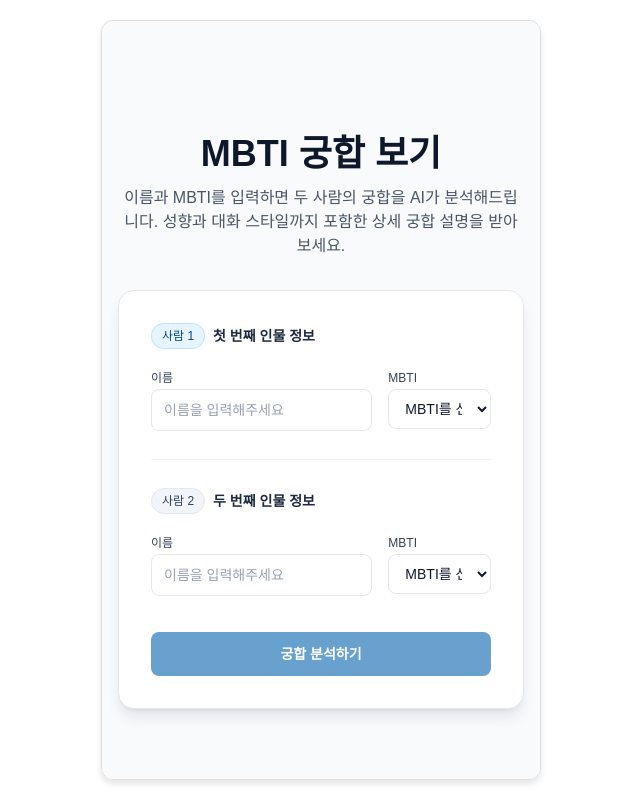
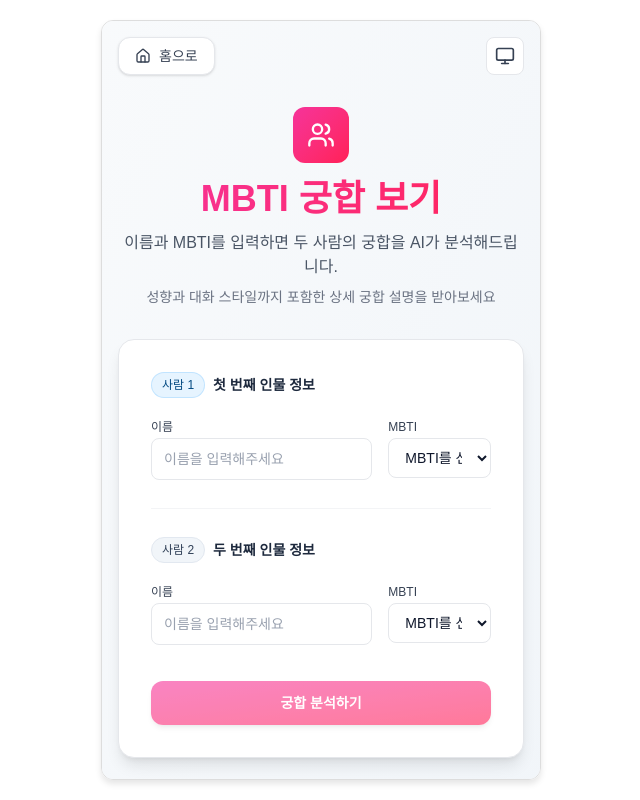
Before and after one commit to KNOCK-KNU/KNOCK-KNU_FE, a Next.js app: page /mbti in a window 1280 px wide. Shown: the whole page, without its empty margins (319-959 px from the left). Built offline with nearby package versions, Linux system fonts and the light colour scheme.

Commit message:
Refactor: UI 통일, 주요 버튼 위치 변경

```diff
--- a/src/app/map/page.tsx
+++ b/src/app/map/page.tsx
@@ -5,6 +5,9 @@ import { KakaoMap } from '@/components/KakaoMap';
 import { StoreSearchBar } from '@/components/StoreSearchBar';
 import { StoreDetailOverlay } from '@/components/StoreDetailOverlay';
 import { Store, DoorType, StoreModifier, StoreCategory } from '@/types/store';
+import { MapPin, Home } from 'lucide-react';
+import { ThemeToggle } from '@/components/theme-toggle';
+import { useRouter } from 'next/navigation';
 
 const DOOR_OPTIONS: DoorType[] = [
   '쪽문',
@@ -120,6 +123,7 @@ const MOCK_STORES: Store[] = [
 ];
 
 export default function MapPage() {
+  const router = useRouter();
   const [search, setSearch] = useState('');
   const [doorFilter, setDoorFilter] = useState<DoorType | 'ALL'>('ALL');
   const [modifierFilter, setModifierFilter] = useState<StoreModifier | 'ALL'>(
@@ -185,18 +189,47 @@ export default function MapPage() {
     setShowResults(false); // ✅ 결과 클릭 시 닫기
   }, []);
 
+  const handleBackToHome = () => {
+    router.push('/');
+  };
+
   return (
-    <div className="min-h-screen flex items-center justify-center bg-slate-50 dark:bg-slate-950">
-      <div className="w-full max-w-5xl">
+    <div className="min-h-screen bg-gradient-to-br from-slate-50 to-slate-100 dark:from-slate-900 dark:to-slate-800">
+      {/* Compact Header with Back Button */}
+      <div className="pt-4 px-4 pb-4">
+        <div className="max-w-5xl mx-auto flex items-center justify-between">
+          <button
+            onClick={handleBackToHome}
+            className="flex items-center gap-2 px-4 py-2 rounded-xl bg-white dark:bg-slate-800 border border-gray-200 dark:border-slate-700 shadow-sm active:scale-95 transition-transform"
+          >
+            <Home className="w-4 h-4 text-gray-700 dark:text-gray-300" />
+            <span className="text-sm font-medium text-gray-700 dark:text-gray-300">홈으로</span>
+          </button>
+
+          <div className="flex items-center gap-3">
+            <div className="w-10 h-10 rounded-lg bg-gradient-to-br from-blue-500 to-cyan-500 flex items-center justify-center">
+              <MapPin className="w-5 h-5 text-white" />
+            </div>
+            <h1 className="text-2xl font-bold bg-gradient-to-r from-blue-500 to-cyan-500 bg-clip-text text-transparent">
+              주변 맛집 지도
+            </h1>
+          </div>
+
+          <ThemeToggle />
+        </div>
+      </div>
+
+      <div className="w-full max-w-5xl mx-auto px-4 pb-8">
         <section
           className="
             relative
             w-full
-            h-[100vh]
+            h-[calc(100vh-10rem)]
             rounded-2xl
             border border-gray-200 dark:border-slate-700
             bg-slate-100 dark:bg-slate-800
             overflow-hidden
+            shadow-lg
           "
         >
           {/* 지도 */}
@@ -258,11 +291,11 @@ export default function MapPage() {
 
           {/* 하단 필터 드롭다운 바 */}
           <div className="absolute bottom-4 left-1/2 -translate-x-1/2 z-10 w-full px-4 flex justify-center pointer-events-none">
-            <div className="w-full max-w-3xl rounded-2xl bg-white/95 dark:bg-slate-900/95 shadow-lg border border-slate-200 dark:border-slate-700 p-3 md:p-4 pointer-events-auto">
-              <div className="flex flex-col md:flex-row gap-3 md:items-center justify-between text-sm">
+            <div className="w-full max-w-md rounded-2xl bg-white/95 dark:bg-slate-900/95 shadow-lg border border-slate-200 dark:border-slate-700 p-4 pointer-events-auto">
+              <div className="flex flex-col gap-3 text-sm">
                 {/* 출입문 */}
-                <div className="flex flex-col md:flex-row md:items-center gap-1 md:gap-2">
-                  <span className="text-xs text-slate-500 md:w-14">출입문</span>
+                <div className="flex flex-col gap-1">
+                  <span className="text-xs text-slate-500">출입문</span>
                   <select
                     value={doorFilter}
                     onChange={(e) =>
@@ -272,7 +305,7 @@ export default function MapPage() {
                           : (e.target.value as DoorType)
                       )
                     }
-                    className="rounded-lg border border-slate-200 dark:border-slate-700 bg-white dark:bg-slate-900 px-2 py-1 text-sm"
+                    className="rounded-lg border border-slate-200 dark:border-slate-700 bg-white dark:bg-slate-900 px-3 py-2 text-sm"
                   >
                     <option value="ALL">전체</option>
                     {DOOR_OPTIONS.map((d) => (
@@ -284,8 +317,8 @@ export default function MapPage() {
                 </div>
 
                 {/* 분위기 */}
-                <div className="flex flex-col md:flex-row md:items-center gap-1 md:gap-2">
-                  <span className="text-xs text-slate-500 md:w-14">분위기</span>
+                <div className="flex flex-col gap-1">
+                  <span className="text-xs text-slate-500">분위기</span>
                   <select
                     value={modifierFilter}
                     onChange={(e) =>
@@ -295,7 +328,7 @@ export default function MapPage() {
                           : (e.target.value as StoreModifier)
                       )
                     }
-                    className="rounded-lg border border-slate-200 dark:border-slate-700 bg-white dark:bg-slate-900 px-2 py-1 text-sm"
+                    className="rounded-lg border border-slate-200 dark:border-slate-700 bg-white dark:bg-slate-900 px-3 py-2 text-sm"
                   >
                     <option value="ALL">전체</option>
                     {MODIFIER_OPTIONS.map((m) => (
@@ -307,10 +340,8 @@ export default function MapPage() {
                 </div>
 
                 {/* 카테고리 */}
-                <div className="flex flex-col md:flex-row md:items-center gap-1 md:gap-2">
-                  <span className="text-xs text-slate-500 md:w-14">
-                    카테고리
-                  </span>
+                <div className="flex flex-col gap-1">
+                  <span className="text-xs text-slate-500">카테고리</span>
                   <select
                     value={categoryFilter}
                     onChange={(e) =>
@@ -320,7 +351,7 @@ export default function MapPage() {
                           : (e.target.value as StoreCategory)
                       )
                     }
-                    className="rounded-lg border border-slate-200 dark:border-slate-700 bg-white dark:bg-slate-900 px-2 py-1 text-sm"
+                    className="rounded-lg border border-slate-200 dark:border-slate-700 bg-white dark:bg-slate-900 px-3 py-2 text-sm"
                   >
                     <option value="ALL">전체</option>
                     {CATEGORY_OPTIONS.map((c) => (
@@ -332,7 +363,7 @@ export default function MapPage() {
                 </div>
               </div>
 
-              <div className="mt-2 text-xs text-slate-500">
+              <div className="mt-3 pt-3 border-t border-slate-200 dark:border-slate-700 text-xs text-slate-500">
                 현재 보기: <span className="font-medium">{filterSentence}</span>
               </div>
             </div>
@@ -376,6 +407,11 @@ export default function MapPage() {
           )}
         </section>
       </div>
+
+      {/* Footer */}
+      <footer className="py-8 text-center text-gray-500 dark:text-gray-400 text-sm">
+        <p>Made with ❤️ for KNU Students</p>
+      </footer>
     </div>
   );
 }
--- a/src/app/mbti/page.tsx
+++ b/src/app/mbti/page.tsx
@@ -1,6 +1,9 @@
 'use client';
 
 import { useState } from 'react';
+import { Users, Home } from 'lucide-react';
+import { ThemeToggle } from '@/components/theme-toggle';
+import { useRouter } from 'next/navigation';
 
 const MBTI_TYPES = [
   'ISTJ',
@@ -22,10 +25,15 @@ const MBTI_TYPES = [
 ];
 
 export default function MBTIPage() {
+  const router = useRouter();
   const [person1Name, setPerson1Name] = useState('');
   const [person1Mbti, setPerson1Mbti] = useState('');
   const [person2Name, setPerson2Name] = useState('');
   const [person2Mbti, setPerson2Mbti] = useState('');
+
+  const handleBackToHome = () => {
+    router.push('/');
+  };
 
   const handleSubmit = (e: React.FormEvent<HTMLFormElement>) => {
     e.preventDefault();
@@ -39,23 +47,47 @@ export default function MBTIPage() {
   };
 
   return (
-    <div className="min-h-screen flex items-center justify-center bg-slate-50 dark:bg-slate-950 px-4 py-10">
-      <div className="w-full max-w-2xl">
-        {/* 헤더 영역 */}
-        <div className="text-center mb-8">
-          <h1 className="text-3xl md:text-4xl font-bold text-slate-900 dark:text-slate-50 mb-3">
+    <div className="min-h-screen bg-gradient-to-br from-slate-50 to-slate-100 dark:from-slate-900 dark:to-slate-800">
+      {/* Header with Back Button and Theme Toggle */}
+      <div className="pt-4 px-4">
+        <div className="max-w-2xl mx-auto flex items-center justify-between">
+          <button
+            onClick={handleBackToHome}
+            className="flex items-center gap-2 px-4 py-2 rounded-xl bg-white dark:bg-slate-800 border border-gray-200 dark:border-slate-700 shadow-sm active:scale-95 transition-transform"
+          >
+            <Home className="w-4 h-4 text-gray-700 dark:text-gray-300" />
+            <span className="text-sm font-medium text-gray-700 dark:text-gray-300">홈으로</span>
+          </button>
+          <ThemeToggle />
+        </div>
+      </div>
+
+      {/* Header */}
+      <header className="pt-8 pb-8 px-4">
+        <div className="max-w-2xl mx-auto text-center">
+          <div className="flex items-center justify-center gap-3 mb-4">
+            <div className="w-14 h-14 rounded-xl bg-gradient-to-br from-pink-500 to-rose-500 flex items-center justify-center">
+              <Users className="w-7 h-7 text-white" />
+            </div>
+          </div>
+          <h1 className="text-4xl font-bold mb-3 bg-gradient-to-r from-pink-500 to-rose-500 bg-clip-text text-transparent">
             MBTI 궁합 보기
           </h1>
-          <p className="text-sm md:text-base text-gray-600 dark:text-slate-300 max-w-xl mx-auto">
-            이름과 MBTI를 입력하면 두 사람의 궁합을 AI가 분석해드립니다. 성향과
-            대화 스타일까지 포함한 상세 궁합 설명을 받아보세요.
+          <p className="text-gray-600 dark:text-gray-300 mb-2">
+            이름과 MBTI를 입력하면 두 사람의 궁합을 AI가 분석해드립니다.
+          </p>
+          <p className="text-gray-500 dark:text-gray-400 text-sm">
+            성향과 대화 스타일까지 포함한 상세 궁합 설명을 받아보세요
           </p>
         </div>
+      </header>
+
+      <div className="max-w-2xl mx-auto px-4 pb-16">
 
         {/* 카드 */}
         <form
           onSubmit={handleSubmit}
-          className="bg-white dark:bg-slate-900/70 border border-gray-200 dark:border-slate-700 rounded-2xl shadow-lg shadow-slate-900/10 backdrop-blur p-6 md:p-8 space-y-7"
+          className="bg-white dark:bg-slate-800 border border-gray-200 dark:border-slate-700 rounded-2xl shadow-lg p-6 md:p-8 space-y-7"
         >
           {/* 사람 1 */}
           <section className="space-y-4">
@@ -178,7 +210,7 @@ export default function MBTIPage() {
           <div className="pt-2">
             <button
               type="submit"
-              className="w-full inline-flex items-center justify-center gap-2 rounded-lg bg-brand-600 hover:bg-brand-700 dark:bg-brand-500 dark:hover:bg-brand-400 text-white text-sm font-semibold py-3 transition-colors disabled:opacity-60 disabled:cursor-not-allowed"
+              className="w-full inline-flex items-center justify-center gap-2 rounded-xl bg-gradient-to-br from-pink-500 to-rose-500 hover:from-pink-600 hover:to-rose-600 text-white text-sm font-semibold py-3 shadow-md transition-all active:scale-95 disabled:opacity-60 disabled:cursor-not-allowed"
               disabled={
                 !person1Name || !person1Mbti || !person2Name || !person2Mbti
               }
@@ -188,6 +220,11 @@ export default function MBTIPage() {
           </div>
         </form>
       </div>
+
+      {/* Footer */}
+      <footer className="py-8 text-center text-gray-500 dark:text-gray-400 text-sm">
+        <p>Made with ❤️ for KNU Students</p>
+      </footer>
     </div>
   );
 }
```
Also changed, not shown: src/app/ice-breaking/page.tsx (+4 -6 lines), src/app/menu/page.tsx (+17 -14 lines), src/app/page.tsx (+8 -5 lines).
